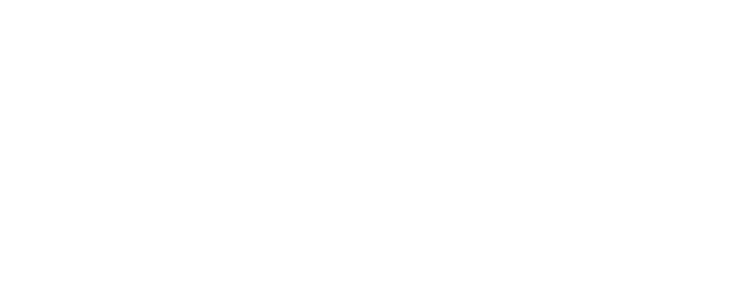
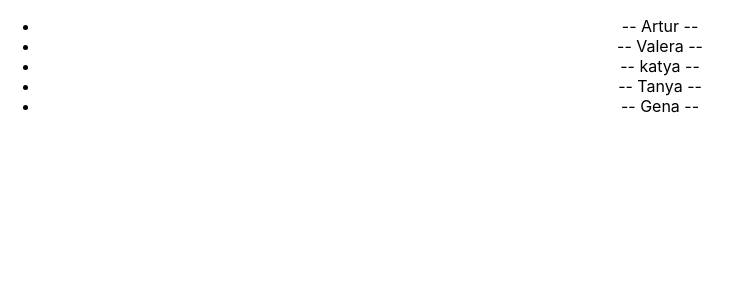
Before and after one commit to ArturLimaiko/Unit-test-JS, a React (Create React App) app: page / in a window 1280 px wide. Shown: the top 300 px of the page, without its empty margins (0-741 px from the left). Built offline with nearby package versions, Linux system fonts and the light colour scheme.

Commit message:
lesson 5: method map() complete 100%

```diff
--- a/src/App.tsx
+++ b/src/App.tsx
@@ -2,11 +2,44 @@
 import './App.css';
 
 function App() {
-  return (
-    <div className="App">
 
-    </div>
-  );
+
+    const names = ["Artur", "Valera", "katya", "Tanya", "Gena"]
+    // const users = [ {name :"Artur"}, {name: "Valera"},{name: "katya"}, {name: "Tanya"}, {name: "Gena"}]
+
+    //С id
+    const users3 = [
+        {id: 1, name: "Artur"},
+        {id: 2, name: "Valera"},
+        {id: 3, name: "katya"},
+        {id: 4, name: "Tanya"},
+        {id: 5, name: "Gena"}
+    ]
+
+
+    //каждый элемент внутри li содержит name
+    const liElements = names.map(name => <li>{name}</li>)
+
+    // каждый элемент внутри li содержит user. name ( юзер у которого есть имя)
+    // а так же index- порядковый номер элемента в массиве
+    // если мапимся то каждой лишке должны давать key
+    // const liElements2 = users.map( (user, index) => <li>{index} - {user.name}</li>)
+
+    //НО ЧАЩЕ ВСЕГО БУДЕМ ИСПОЛЬЗОВАТЬ ВОТ ТАК
+    //так же чаще всего есть id у любого элемента . и в качестве index мы будем использовать ее
+    const liElements2 = users3.map(u =>
+        <div key={u.id}>
+            <li> -- {u.name} --</li>
+        </div>)
+
+
+    return (
+        <div className="App">
+            <ul>
+                {liElements2}
+            </ul>
+        </div>
+    );
 }
 
 export default App;
```
